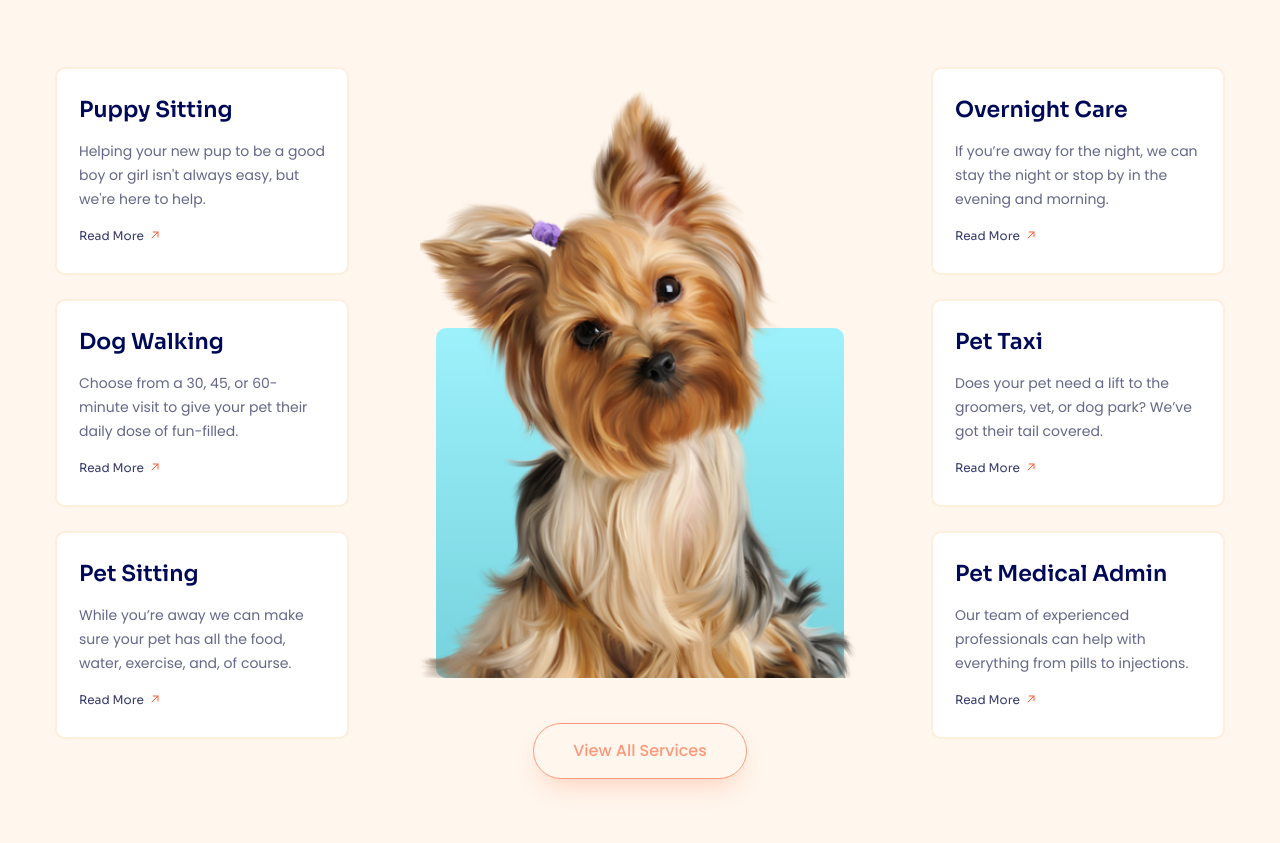
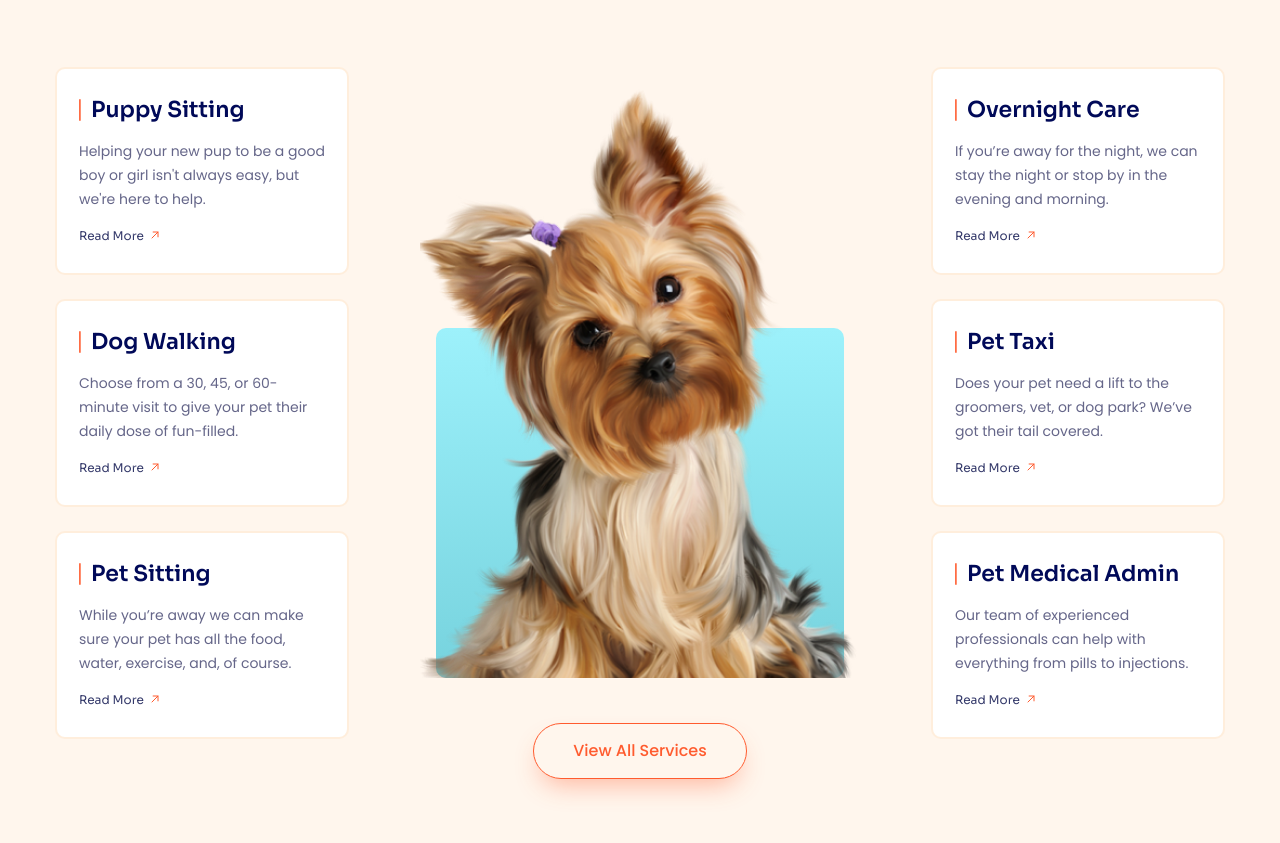
Before and after one commit to ronbanh549/htmlcss-project-04, a plain HTML site: page index.html in a window 1280 px wide. Shown: the part 2441-3284 px from the top of the page. Drawn offline with Linux system fonts and the light colour scheme; files whose address does not match are found by name.

Commit message:
Lam phan service #3

```diff
--- a/assets/css/styles.css
+++ b/assets/css/styles.css
@@ -599,6 +599,18 @@ a {
     font-family: Sora;
     font-size: 2.2rem;
     font-weight: 600;
+    position: relative;
+    padding-left: 12px;
+}
+
+.service-item__heading::before {
+    content: "";
+    position: absolute;
+    inset: 0 auto 0 0;
+    width: 2px;
+    display: inline-block;
+    border-radius: 1px;
+    background: linear-gradient(90deg, #ff5b2e 0.39%, #ffa187 100.29%);
 }
 
 .service-item__desc {
@@ -661,7 +673,6 @@ a {
 .service__cta {
     border-radius: 31px;
     border: 1px solid #ff5b2e;
-    opacity: 0.6;
     box-shadow: 0px 13px 26px -8px rgba(255, 91, 46, 0.42);
     color: #ff5b2e;
     text-align: center;
--- a/index.html
+++ b/index.html
@@ -252,7 +252,9 @@
                     <div class="service__column">
                         <!-- Service item 1 -->
                         <article class="service-item">
+                            <a href="#!">
                                 <h3 class="service-item__heading">Puppy Sitting</h3>
+                            </a>
                             <p class="service-item__desc">Helping your new pup to be a good boy or girl isn't always
                                 easy, but we're here to help.</p>
                             <a href="#!" class="service-item__more">Read More</a>
@@ -260,7 +262,9 @@
 
                         <!-- Service item 2 -->
                         <article class="service-item">
+                            <a href="#!">
                                 <h3 class="service-item__heading">Dog Walking</h3>
+                            </a>
                             <p class="service-item__desc">Choose from a 30, 45, or 60-minute visit to give your pet
                                 their daily dose of fun-filled.</p>
                             <a href="#!" class="service-item__more">Read More</a>
@@ -268,7 +272,9 @@
 
                         <!-- Service item 3 -->
                         <article class="service-item">
+                            <a href="#!">
                                 <h3 class="service-item__heading">Pet Sitting</h3>
+                            </a>
                             <p class="service-item__desc">While you’re away we can make sure your pet has all the food,
                                 water, exercise, and, of course.</p>
                             <a href="#!" class="service-item__more">Read More</a>
@@ -285,7 +291,9 @@
                     <div class="service__column">
                         <!-- Service item 4 -->
                         <article class="service-item">
+                            <a href="#!">
                                 <h3 class="service-item__heading">Overnight Care</h3>
+                            </a>
                             <p class="service-item__desc">If you’re away for the night, we can stay the night or stop by
                                 in the evening and morning.</p>
                             <a href="#!" class="service-item__more">Read More</a>
@@ -293,7 +301,10 @@
 
                         <!-- Service item 5 -->
                         <article class="service-item">
+                            <a href="#!">
                                 <h3 class="service-item__heading">Pet Taxi</h3>
+
+                            </a>
                             <p class="service-item__desc">Does your pet need a lift to the groomers, vet, or dog park?
                                 We’ve got their tail covered.</p>
                             <a href="#!" class="service-item__more">Read More</a>
@@ -302,7 +313,9 @@
 
                         <!-- Service item 6 -->
                         <article class="service-item">
+                            <a href="#!">
                                 <h3 class="service-item__heading">Pet Medical Admin</h3>
+                            </a>
                             <p class="service-item__desc">Our team of experienced professionals can help with everything
                                 from pills to injections.</p>
                             <a href="#!" class="service-item__more">Read More</a>
```
Lines whose indentation alone changed are shown as unchanged.
